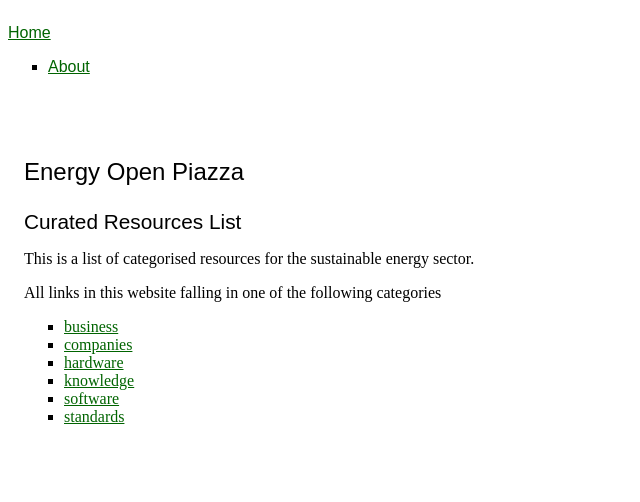
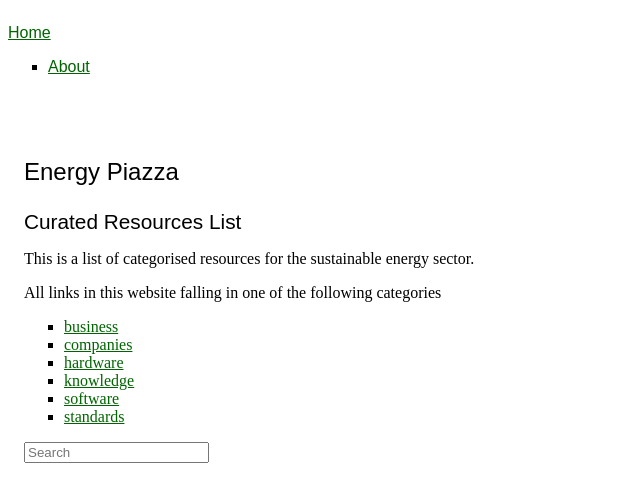
Before and after one commit to piazza-energy/curated-resource-list, a Next.js app: page / in a window 1280 px wide. Shown: the top 502 px of the page, without its empty margins (0-640 px from the left). Built offline with nearby package versions, Linux system fonts and the light colour scheme; a web font is replaced by a local one.

Commit message:
added search, still wip

```diff
--- /dev/null
+++ b/components/debounce.js
@@ -0,0 +1,36 @@
+// from: https://dev.to/gabe_ragland/debouncing-with-react-hooks-jci
+
+import React, { useState, useEffect } from 'react';
+
+// Our hook
+export default function useDebounce(value, delay) {
+  // State and setters for debounced value
+  const [debouncedValue, setDebouncedValue] = useState(value);
+
+  useEffect(
+    () => {
+      // Set debouncedValue to value (passed in) after the specified delay
+      const handler = setTimeout(() => {
+        setDebouncedValue(value);
+      }, delay);
+
+      // Return a cleanup function that will be called every time ...
+      // ... useEffect is re-called. useEffect will only be re-called ...
+      // ... if value changes (see the inputs array below).
+      // This is how we prevent debouncedValue from changing if value is ...
+      // ... changed within the delay period. Timeout gets cleared and restarted.
+      // To put it in context, if the user is typing within our app's ...
+      // ... search box, we don't want the debouncedValue to update until ...
+      // ... they've stopped typing for more than 500ms.
+      return () => {
+        clearTimeout(handler);
+      };
+    },
+    // Only re-call effect if value changes
+    // You could also add the "delay" var to inputs array if you ...
+    // ... need to be able to change that dynamically.
+    [value]
+  );
+
+  return debouncedValue;
+}
--- /dev/null
+++ b/components/search-engine.js
@@ -0,0 +1,73 @@
+import React, { useState, useEffect } from 'react';
+import useDebounce from './debounce';
+
+
+const SearchEngine = ({ bookmarks }) => {
+
+  // State and setter for search term
+  const [query, setQuery] = useState('');
+  // State and setter for search results
+  const [results, setResults] = useState([]);
+  // State for search status (whether there is a pending API request)
+  const [isSearching, setIsSearching] = useState(false);
+
+  // Now we call our hook, passing in the current query value.
+  // The hook will only return the latest value (what we passed in) ...
+  // ... if it's been more than 500ms since it was last called.
+  // Otherwise, it will return the previous value of query.
+  // The goal is to only have the API call fire when user stops typing ...
+  // ... so that we aren't hitting our API rapidly.
+  const debouncedQuery = useDebounce(query, 500);
+
+  // Here's where the API call happens
+  // We use useEffect since this is an asynchronous action
+  useEffect(
+    () => {
+      // Make sure we have a value (user has entered something in input)
+      if (debouncedQuery) {
+        // Set isSearching state
+        setIsSearching(true);
+        // Fire off our API call
+        searchCharacters(debouncedQuery, bookmarks).then(results => {
+          // Set back to false since request finished
+          setIsSearching(false);
+          // Set results state
+          setResults(results);
+        });
+      } else {
+        setResults([]);
+      }
+    },
+    // This is the useEffect input array
+    // Our useEffect function will only execute if this value changes ...
+    // ... and thanks to our hook it will only change if the original ...
+    // value (query) hasn't changed for more than 500ms.
+    [debouncedQuery]
+  );
+
+  return (
+    <div>
+      <form className="pure-form">
+        <input
+          type="text" placeholder="Search"
+          onChange={e => setQuery(e.target.value)} />
+      </form>
+      {isSearching && <div>Searching ...</div>}
+      {results}
+    </div>
+  );
+}
+
+function searchCharacters(query, bookmarks) {
+  return new Promise((resolve, reject) => {
+    let results;
+    if (query.length > 2) {
+      results = <p>You searched for {query}</p>
+    } else {
+      results = <p>Type at least 3 letters to trigger a search</p>
+    }
+    resolve(results);
+  });
+}
+
+export default SearchEngine;
--- a/pages/index.js
+++ b/pages/index.js
@@ -2,28 +2,40 @@ import { getCategories } from '../scripts/categories';
 
 import Layout from '../components/layout';
 import CategoryLink from '../components/category-link'
+import SearchEngine from '../components/search-engine';
 
 
-const Page = ({ categories }) => (
+const Page = ({ categories, bookmarks }) => (
   <Layout>
-    <h1>Energy Open Piazza</h1>
+    <div className="pure-u-1">
+      <h1>Energy Piazza</h1>
       <h2>Curated Resources List</h2>
       <p>
         This is a list of categorised resources for the sustainable energy sector.
       </p>
       <p>All links in this website falling in one of the following categories</p>
       <ul>
-      {categories.map(name => <CategoryLink name={name} key={name} />)}
+        {categories.map((name, i) => <CategoryLink name={name} key={i} />)}
       </ul>
+    </div>
+    <div className="pure-u-1">
+      <SearchEngine bookmarks={bookmarks} />
+    </div>
   </Layout>
 )
 
 export async function getStaticProps() {
   const categories = getCategories();
+  const bookmarks = {};
+  for (const cat of categories) {
+    const data = await import(`../public/data/category/${cat}.json`);
+    bookmarks[cat] = JSON.parse(JSON.stringify(data)).data;
+  }
 
   return {
     props: {
       categories,
+      bookmarks
   }};
 };
 
```
Lines whose indentation alone changed are shown as unchanged.
